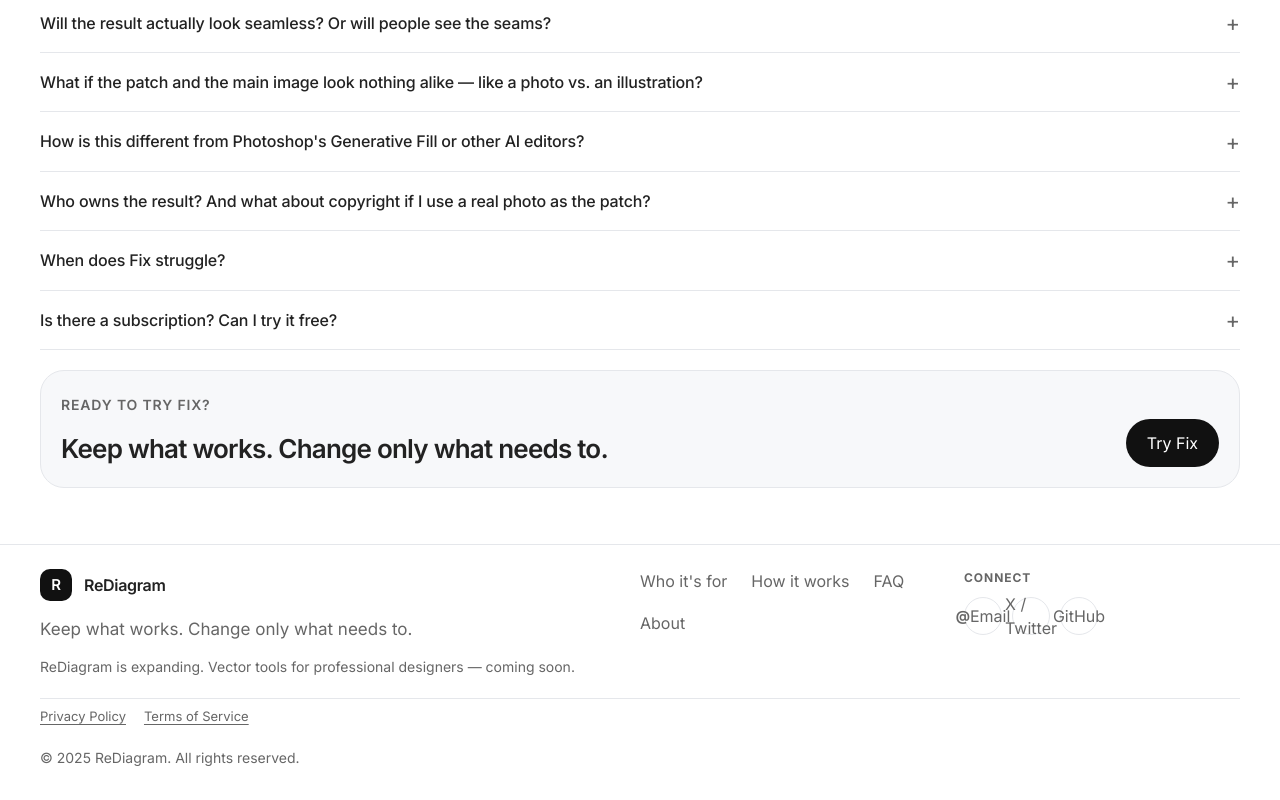
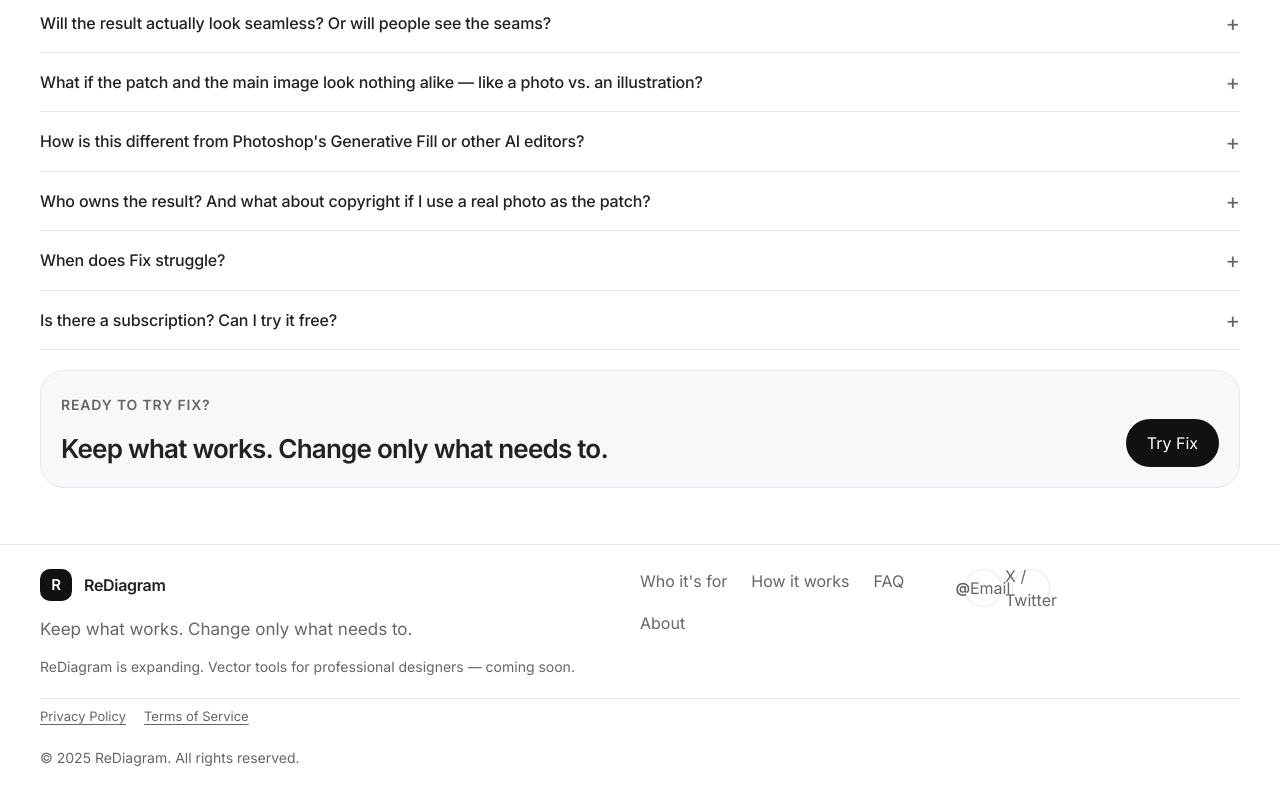
Before and after one commit to calcifer-lab/v0-ai-image-editing, a Next.js app: page / in a window 1280 px wide. Shown: the part 2896-3696 px from the top of the page. Built offline with nearby package versions, Linux system fonts and the light colour scheme.

Commit message:
fix: keep only Email and X in footer social links

```diff
--- a/components/landing/footer.tsx
+++ b/components/landing/footer.tsx
@@ -1,6 +1,6 @@
 "use client"
 
-import { Github, Twitter } from "lucide-react"
+import { Twitter } from "lucide-react"
 
 const FOOTER_LINKS = [
   {
@@ -28,7 +28,6 @@ const FOOTER_LINKS = [
 const SOCIAL_LINKS = [
   { href: "mailto:hello@rediagram.com", labelEn: "Email", labelZh: "邮箱", icon: null },
   { href: "https://x.com/RediagramAI", labelEn: "X / Twitter", labelZh: "X / Twitter", icon: Twitter },
-  { href: "https://github.com/calcifer-lab", labelEn: "GitHub", labelZh: "GitHub", icon: Github },
 ]
 
 export default function Footer() {
@@ -69,10 +68,6 @@ export default function Footer() {
 
         {/* Connect column */}
         <div className="footer-connect">
-          <p className="footer-connect-label">
-            <span className="lang-en">Connect</span>
-            <span className="lang-zh">联系我们</span>
-          </p>
           <div className="footer-socials">
             {SOCIAL_LINKS.map((item) => {
               const Icon = item.icon
```
